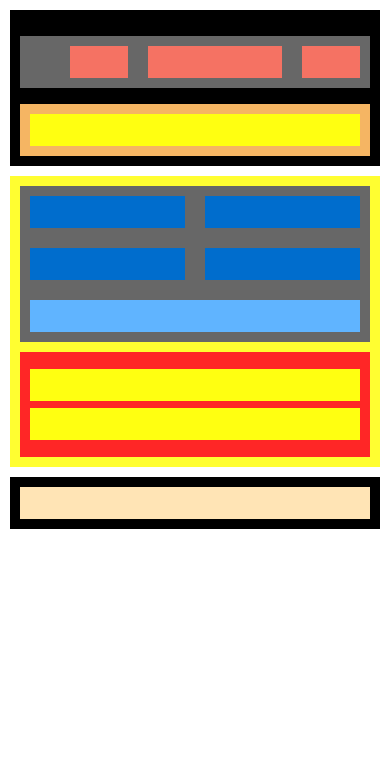
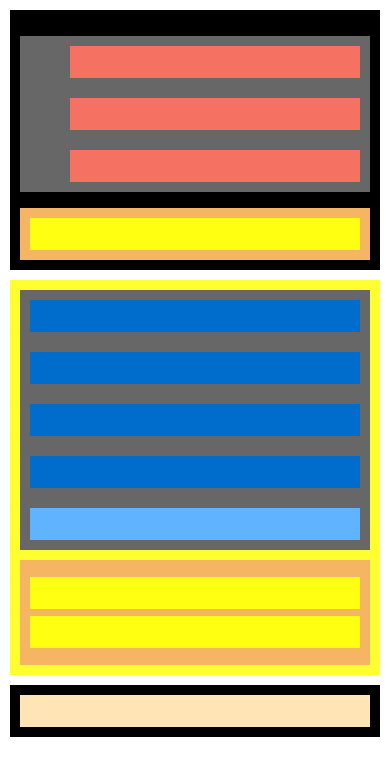
Before and after one commit to martacodes/IT_Academy_Vue, a plain HTML site: page Sprint1/index.html in a window 390 px wide. Drawn offline with Linux system fonts and the light colour scheme.

Commit message:
exercici 3

```diff
--- a/Sprint1/css/style.css
+++ b/Sprint1/css/style.css
@@ -32,15 +32,15 @@ nav ul {
 }
 
 .num1 {
-    flex-grow: 1;
+    flex: auto;
 }
 
 .num2 {
-    flex-grow: 4;
+    flex: 4 2 auto;
 }
 
 .num3 {
-    flex-grow: 1;
+    flex: auto;
 }
 
 .header2 {
@@ -63,7 +63,7 @@ main {
 /*main section*/
 section {
     background: #676767;
-    flex-grow: 3;
+    flex: 3 1 auto;
     display: grid;
     grid-template-areas:
         "frase1 frase2"
@@ -130,7 +130,7 @@ footer {
 
 /*media querys*/
 /* Tauleta */
-@media screen and (max-width:800px) {
+@media screen and (max-width:769px) {
     main {
         flex-direction: column;
         background: #FFFE31 !important;
@@ -140,3 +140,26 @@ footer {
         margin: 10px 0px 0px 0px;
     }
 }
+
+@media screen and (max-width:480px) {
+    nav ul {
+        flex-direction: column;
+    }
+
+    main {
+        flex-direction: column;
+        background: #FFFE31 !important;
+    }
+
+    .section {
+        grid-template:
+        "frase1"
+        "frase2"
+        "frase3"
+        "frase4"
+        "frase5";
+    }
+    aside {
+        background:#F5B563;
+    }
+}
```
